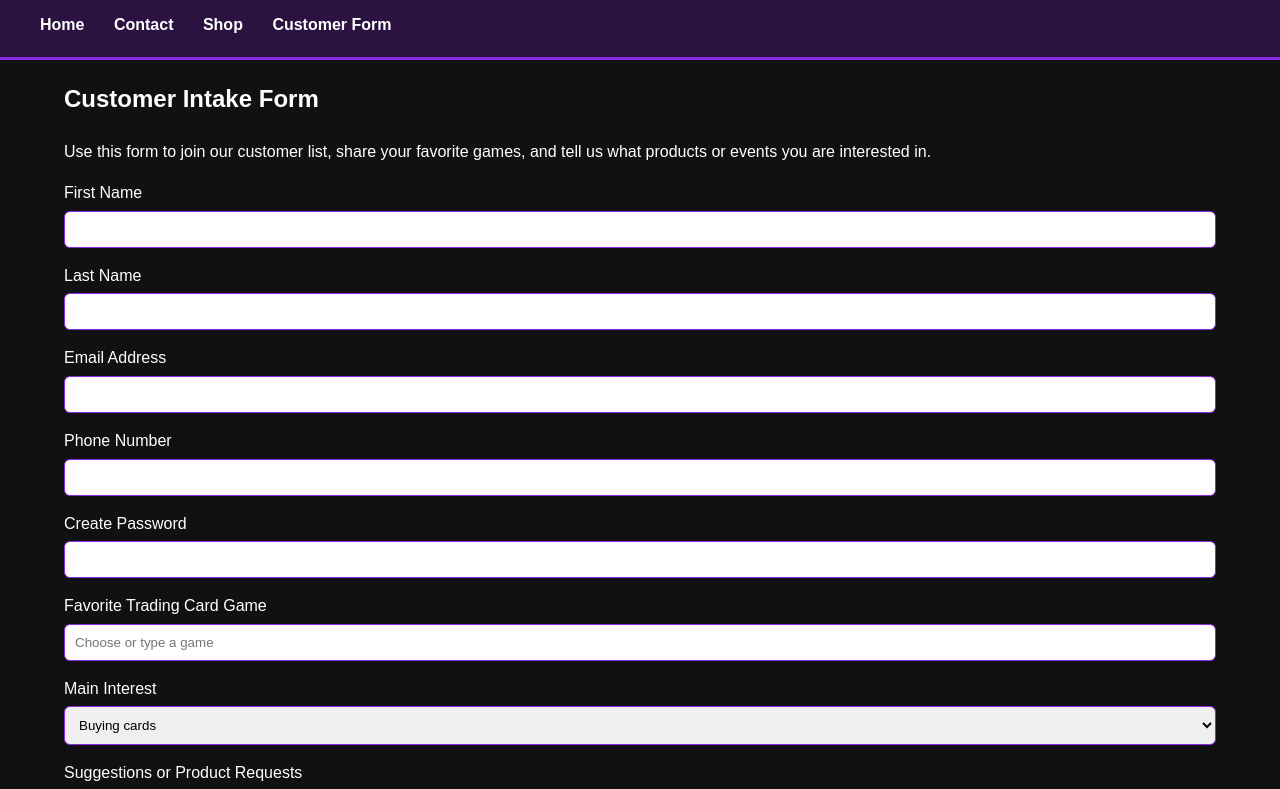
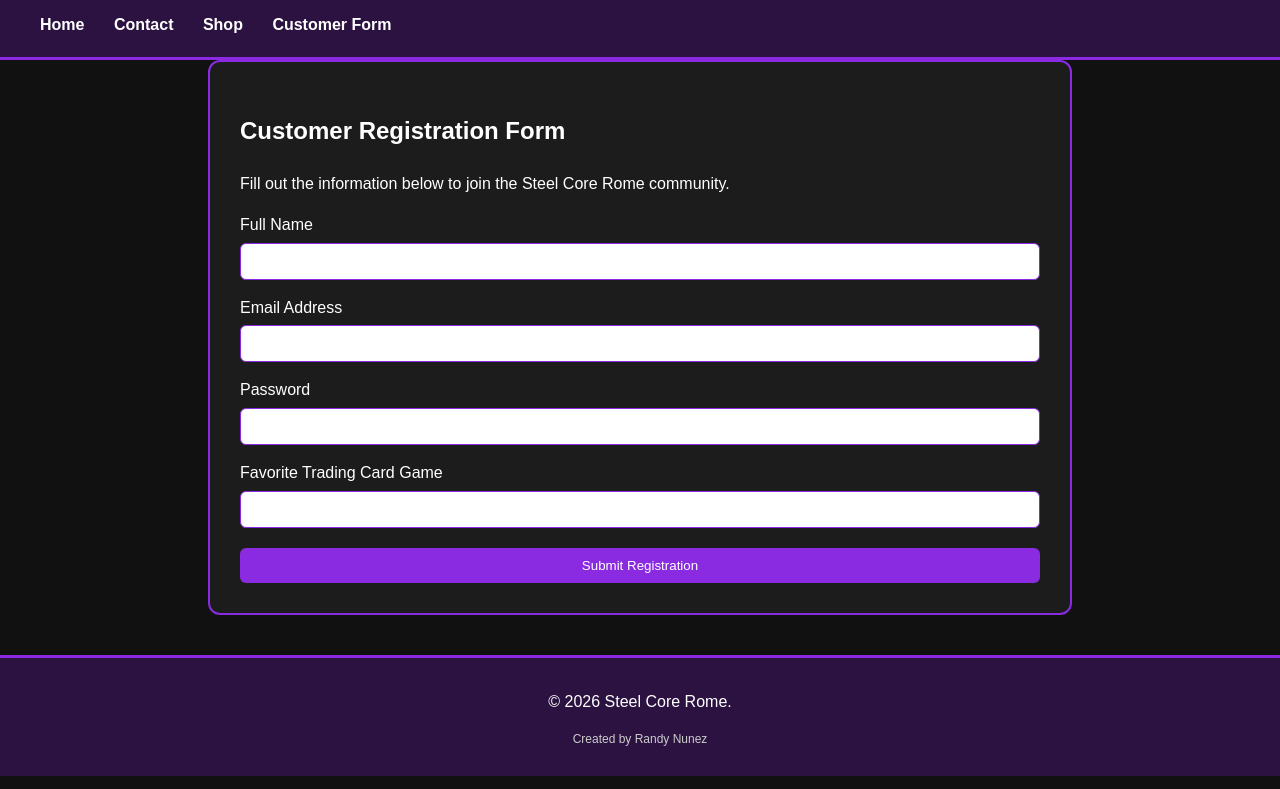
Before and after one commit to Sobek55/Steelcorerome, a plain HTML site: page customer_form.html in a window 1280 px wide. Shown: the part 121-910 px from the top of the page. Drawn offline with Linux system fonts and the light colour scheme.

Commit message:
Update customer_form.html

```diff
--- a/customer_form.html
+++ b/customer_form.html
@@ -12,6 +12,7 @@
 <body>
 
     <header>
+
         <div class="logo-section">
             <img src="logo.jpeg" alt="Steel Core Rome Logo" class="logo">
 
@@ -27,87 +28,61 @@
             <a href="problem3_items.html">Shop</a>
             <a href="customer_form.html">Customer Form</a>
         </nav>
+
     </header>
 
     <main>
-        <section class="form-hero">
-            <h2>Customer Intake Form</h2>
+
+        <section class="form-container">
+
+            <h2>Customer Registration Form</h2>
+
             <p>
-                Use this form to join our customer list, share your favorite games,
-                and tell us what products or events you are interested in.
+                Fill out the information below to join the Steel Core Rome community.
             </p>
-        </section>
 
-        <section class="form-section">
-            <form action="#" method="post">
-                <div class="form-row">
-                    <div class="form-group">
-                        <label for="first-name">First Name</label>
-                        <input type="text" id="first-name" name="first-name" required>
-                    </div>
+            <form id="customerForm">
 
-                    <div class="form-group">
-                        <label for="last-name">Last Name</label>
-                        <input type="text" id="last-name" name="last-name" required>
-                    </div>
-                </div>
+                <label for="name">Full Name</label>
+                <input type="text" id="name" required>
 
-                <div class="form-row">
-                    <div class="form-group">
                 <label for="email">Email Address</label>
-                        <input type="email" id="email" name="email" required>
-                    </div>
+                <input type="email" id="email" required>
 
-                    <div class="form-group">
-                        <label for="phone">Phone Number</label>
-                        <input type="tel" id="phone" name="phone">
-                    </div>
-                </div>
+                <label for="password">Password</label>
+                <input type="password" id="password" required>
 
-                <div class="form-group">
-                    <label for="password">Create Password</label>
-                    <input type="password" id="password" name="password" required>
-                </div>
+                <label for="favoriteGame">Favorite Trading Card Game</label>
 
-                <div class="form-group">
-                    <label for="favorite-game">Favorite Trading Card Game</label>
-                    <input list="tcg-list" id="favorite-game" name="favorite-game" placeholder="Choose or type a game">
+                <input list="games" id="favoriteGame">
 
-                    <datalist id="tcg-list">
+                <datalist id="games">
                     <option value="Pokemon">
                     <option value="Magic: The Gathering">
                     <option value="Yu-Gi-Oh!">
-                        <option value="Final Fantasy TCG">
-                        <option value="One Piece Card Game">
+                    <option value="One Piece">
                     <option value="Disney Lorcana">
                 </datalist>
-                </div>
 
-                <div class="form-group">
-                    <label for="interest">Main Interest</label>
-                    <select id="interest" name="interest">
-                        <option value="buying">Buying cards</option>
-                        <option value="selling">Selling or trading cards</option>
-                        <option value="events">Playing in events</option>
-                        <option value="collecting">Collecting graded cards</option>
-                    </select>
-                </div>
+                <input type="submit" value="Submit Registration">
 
-                <div class="form-group">
-                    <label for="suggestion">Suggestions or Product Requests</label>
-                    <textarea id="suggestion" name="suggestion" rows="5" placeholder="Tell us what you want to see in the shop."></textarea>
-                </div>
+            </form>
 
-                <input type="submit" value="Submit Form" class="submit-button">
-            </form>
         </section>
+
     </main>
 
     <footer>
+
         <p>&copy; 2026 Steel Core Rome.</p>
-        <p class="student-name">Created by Randy Nunez</p>
+
+        <p class="student-name">
+            Created by Randy Nunez
+        </p>
+
     </footer>
 
+    <script src="Script.js"></script>
+
 </body>
-
 </html>
```
Lines whose indentation alone changed are shown as unchanged.
